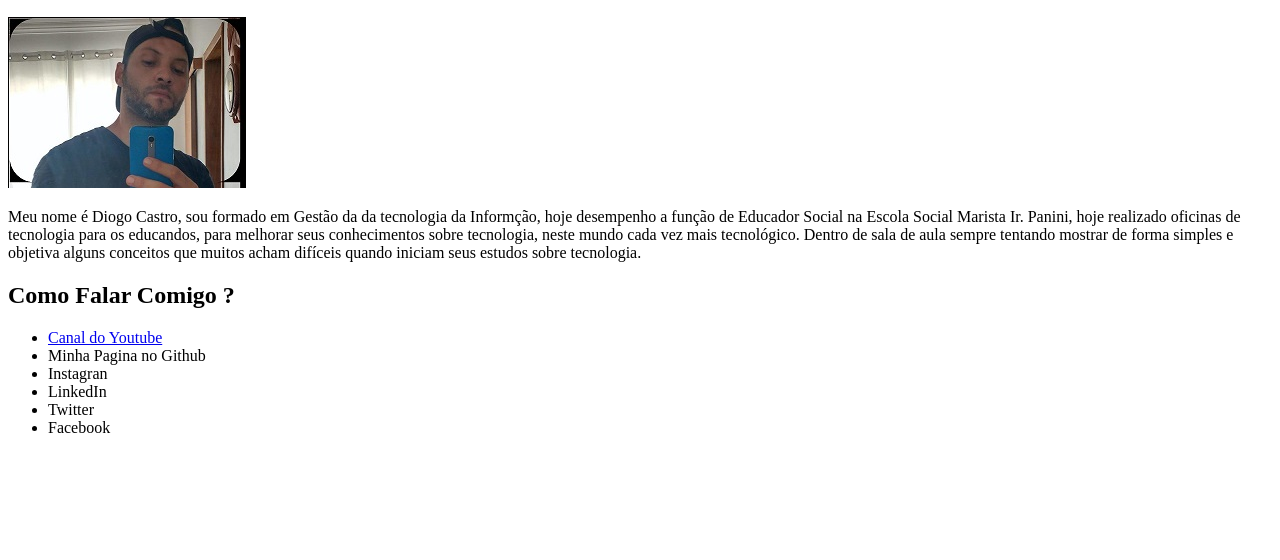
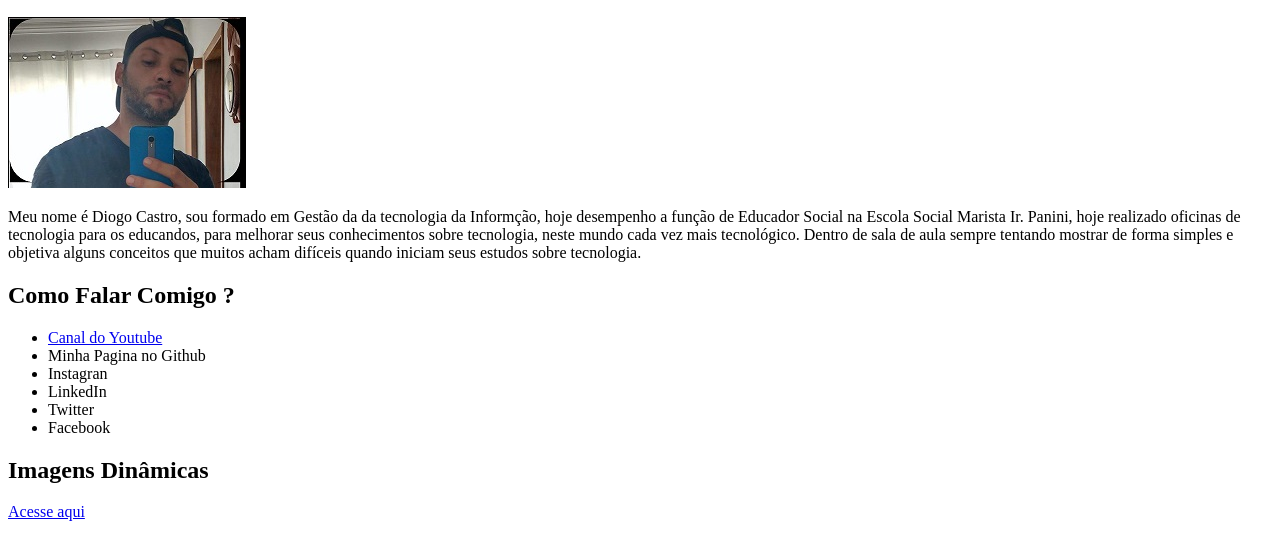
Before and after one commit to Diogo-Castro/diogo-castro.github.io, a plain HTML site: page index.html in a window 1280 px wide. Shown: the part 110-670 px from the top of the page. Drawn offline with Linux system fonts and the light colour scheme.

Commit message:
Link imagens dinamicas

```diff
--- a/index.html
+++ b/index.html
@@ -24,5 +24,7 @@
         <li>Twitter</li>
         <li>Facebook</li>
     </ul>
+    <h2>Imagens Dinâmicas</h2>
+    <a href="midiashtml5.html">Acesse aqui</a>
 </body>
 </html>
```
